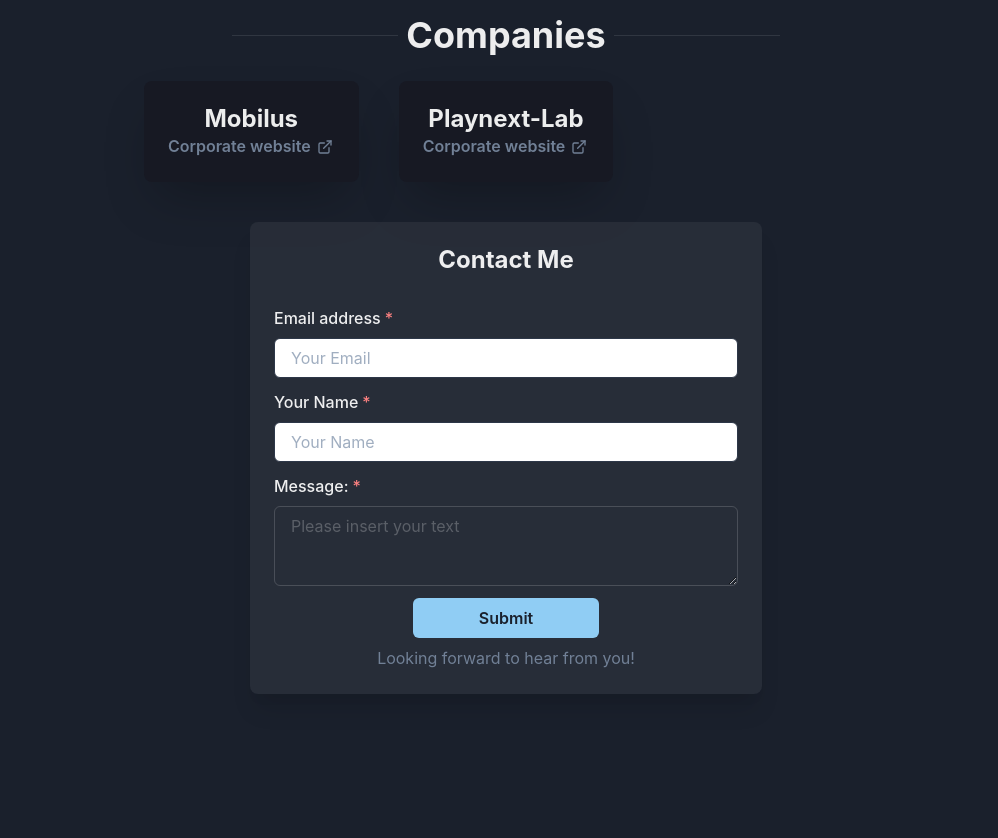
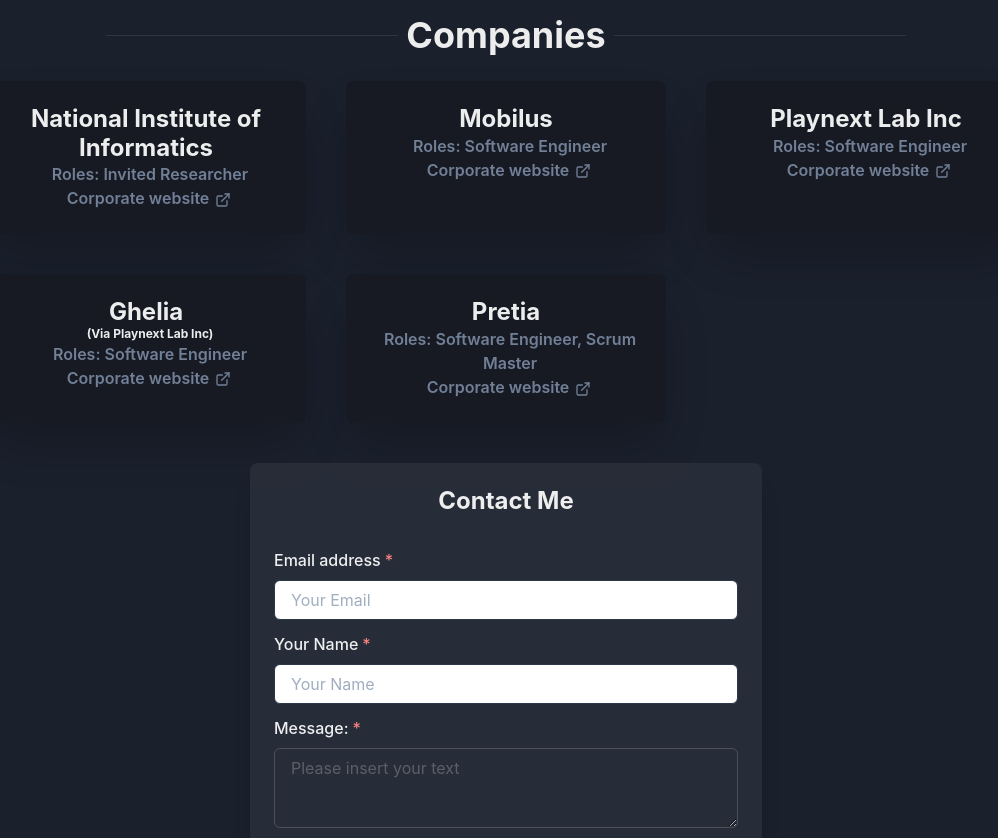
Before and after one commit to OwlNocturne/web-portofolio, a React (Create React App) app: page / in a window 1280 px wide. Shown: the part 820-1658 px from the top of the page, without its empty margins (134-1132 px from the left). Before the commit the page ends 1554 px from the top, so only its background shows below. Built offline with nearby package versions, Linux system fonts and the light colour scheme.

Commit message:
Visual improvements to CompanyCard. Added additional company information.

```diff
--- a/src/components/CompanyCard.tsx
+++ b/src/components/CompanyCard.tsx
@@ -1,14 +1,16 @@
 import { ExternalLinkIcon } from "@chakra-ui/icons";
-import { Box, Heading, Link, useColorModeValue } from "@chakra-ui/react";
+import { Box, Heading, HStack, Link, useColorModeValue } from "@chakra-ui/react";
 
 type CompanyCardProps = {
     name: string;
+    agency?: string;
     websiteUrl: string;
+    roles: string;
 };
 
 export default function ProjectCard({ company }: { company: CompanyCardProps }) {
     return (
-        <Box
+        <HStack
             display="block"
             maxW={"320px"}
             bg={useColorModeValue("white", "gray.900")}
@@ -20,9 +22,17 @@ export default function ProjectCard({ company }: { company: CompanyCardProps })
             <Heading fontSize={"2xl"} fontFamily={"body"}>
                 {company.name}
             </Heading>
+            {company.agency && (
+                <Heading fontSize={"xs"} fontFamily={"body"}>
+                    (Via {company.agency})
+                </Heading>
+            )}
+            <Box fontWeight={600} color={"gray.500"}>
+                Roles: {company.roles}
+            </Box>
             <Link href={company.websiteUrl} fontWeight={600} color={"gray.500"} mb={4} isExternal>
                 Corporate website <ExternalLinkIcon mx="2px" />
             </Link>
-        </Box>
+        </HStack>
     );
 }
--- a/src/data/companies.json
+++ b/src/data/companies.json
@@ -1,10 +1,28 @@
 [
     {
-        "name": "Mobilus",
-        "websiteUrl": "https://mobilus.co.jp/"
+        "name": "National Institute of Informatics",
+        "websiteUrl": "https://mobilus.co.jp/",
+        "roles": "Invited Researcher"
     },
     {
-        "name": "Playnext-Lab",
-        "websiteUrl": "https://www.playnext-lab.co.jp/"
+        "name": "Mobilus",
+        "websiteUrl": "https://mobilus.co.jp/",
+        "roles": "Software Engineer"
+    },
+    {
+        "name": "Playnext Lab Inc",
+        "websiteUrl": "https://www.playnext-lab.co.jp/",
+        "roles": "Software Engineer"
+    },
+    {
+        "name": "Ghelia",
+        "agency": "Playnext Lab Inc",
+        "websiteUrl": "https://www.playnext-lab.co.jp/",
+        "roles": "Software Engineer"
+    },
+    {
+        "name": "Pretia",
+        "websiteUrl": "https://www.playnext-lab.co.jp/",
+        "roles": "Software Engineer, Scrum Master"
     }
 ]
```
